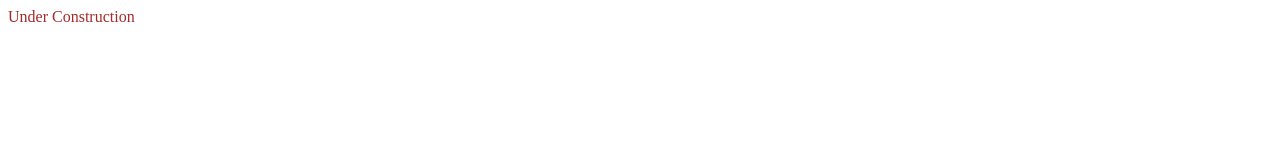
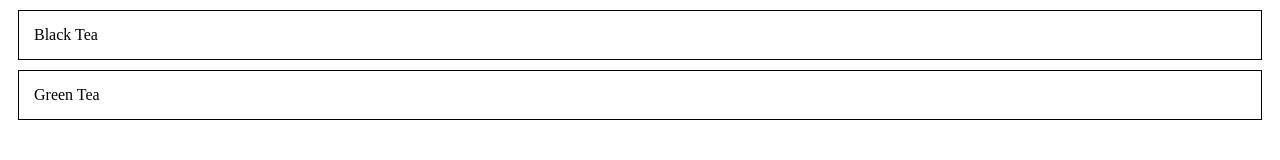
Before and after one commit to xBlassToyZx/shopping-site, a plain HTML site: page index.html in a window 1280 px wide. Drawn offline with Linux system fonts and the light colour scheme.

Commit message:
add dynamic html in js

```diff
--- a/index.html
+++ b/index.html
@@ -8,9 +8,8 @@
   <link rel="stylesheet" href="style.css">
 </head>
 <body>
-  <div class="construction">
-    Under Construction
-  </div>
-  <script src="script.js"></script>
+  <!--  -->
+  <div id="product-container"></div>
 </body>
+<script src="script.js"></script>
 </html>
--- a/script.js
+++ b/script.js
@@ -1 +1,12 @@
-console.log("Welcome to my tea shop!");
+const productContainer = document.getElementById("product-container");
+const blackTea = document.createElement("div");
+const greenTea = document.createElement("div");
+
+blackTea.innerHTML = "Black Tea";
+greenTea.innerHTML = "Green Tea";
+
+blackTea.classList.add("product")
+greenTea.classList.add("product")
+
+productContainer.appendChild(blackTea);
+productContainer.appendChild(greenTea);
--- a/style.css
+++ b/style.css
@@ -1,3 +1,5 @@
-.construction {
-  color: brown;
+.product {
+  padding: 15px;
+  margin: 10px;
+  border: 1px solid black;
 }
```
